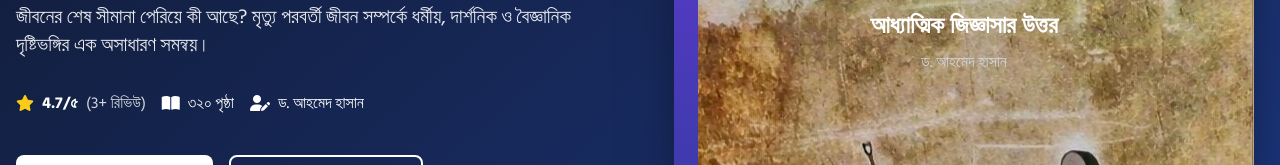
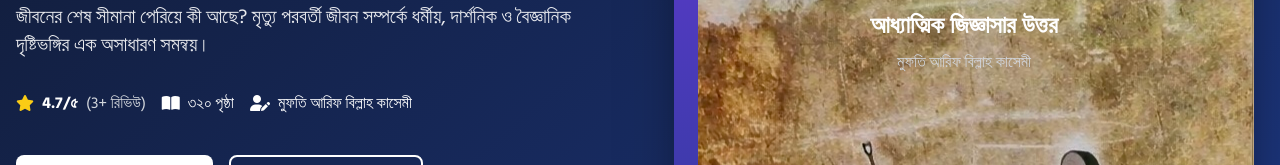
Before and after one commit to ha661bibullah/MyBook, a plain HTML site: page frontend/index.html in a window 1280 px wide. Shown: the part 589-754 px from the top of the page. Drawn offline with nearby package versions, Linux system fonts and the light colour scheme; no server answers.

Commit message:
new update

```diff
--- a/frontend/index.html
+++ b/frontend/index.html
@@ -7,7 +7,7 @@
     <!-- SEO Meta Tags -->
     <meta name="description" content="মৃত্যু ও তার পরে বইটি মৃত্যু পরবর্তী জীবন সম্পর্কে মানবজাতির চিরন্তন জিজ্ঞাসার উত্তর দেয়। ধর্ম, দর্শন, বিজ্ঞান ও আধ্যাত্মিকতার সমন্বয়ে রচিত এই বই বাংলাদেশের সেরা বেস্টসেলার বই।">
     <meta name="keywords" content="মৃত্যু, পরজীবন, আধ্যাত্মিকতা, বই, বাংলাদেশী বই, দর্শন, ধর্ম, বিজ্ঞান, মৃত্যু ভীতি, আত্মা, পুনর্জন্ম">
-    <meta name="author" content="ড. আহমেদ হাসান">
+    <meta name="author" content="মুফতি আরিফ বিল্লাহ কাসেমী">
     <meta property="og:title" content="মৃত্যু ও তার পরে - আধ্যাত্মিক জিজ্ঞাসার উত্তর">
     <meta property="og:description" content="মৃত্যু পরবর্তী জীবন সম্পর্কে ধর্মীয়, দার্শনিক ও বৈজ্ঞানিক দৃষ্টিভঙ্গির এক অসাধারণ সমন্বয়।">
     <meta property="og:image" content="https://images.unsplash.com/photo-1544716278-ca5e3f4abd8c?ixlib=rb-4.0.3&auto=format&fit=crop&w=580&h=907&q=80">
@@ -309,7 +309,7 @@
                         </div>
                         <div class="flex items-center">
                             <i class="fas fa-user-edit mr-2"></i>
-                            <span>ড. আহমেদ হাসান</span>
+                            <span>মুফতি আরিফ বিল্লাহ কাসেমী</span>
                         </div>
                     </div>
 
@@ -339,7 +339,7 @@
 
                                 <div class="text-center">
                                     <div class="text-white text-2xl font-bold mb-2">আধ্যাত্মিক জিজ্ঞাসার উত্তর</div>
-                                    <div class="text-gray-300">ড. আহমেদ হাসান</div>
+                                    <div class="text-gray-300">মুফতি আরিফ বিল্লাহ কাসেমী</div>
                                 </div>
 
                                 <div class="text-right">
@@ -535,12 +535,12 @@
             <div class="grid grid-cols-1 lg:grid-cols-2 desktop-grid-gap items-center">
                 <div class="text-center lg:text-left">
                     <div class="mb-8">
-                        <h3 class="text-3xl font-bold text-dark mb-2">ড. আহমেদ হাসান</h3>
+                        <h3 class="text-3xl font-bold text-dark mb-2">মুফতি আরিফ বিল্লাহ কাসেমী</h3>
                         <p class="text-gray-600 text-lg desktop-text-lg">দার্শনিক, গবেষক ও আধ্যাত্মিক লেখক</p>
                     </div>
 
                     <p class="text-gray-700 mb-6 text-lg desktop-text-lg">
-                        ড. আহমেদ হাসান ঢাকা বিশ্ববিদ্যালয়ের দর্শন বিভাগের অধ্যাপক হিসেবে ২০ বছর যাবৎ কর্মরত আছেন। তিনি দর্শনে পিএইচডি ডিগ্রী অর্জন করেছেন কেমব্রিজ বিশ্ববিদ্যালয় থেকে।
+                       মুফতি আরিফ বিল্লাহ কাসেমী ঢাকা বিশ্ববিদ্যালয়ের দর্শন বিভাগের অধ্যাপক হিসেবে ২০ বছর যাবৎ কর্মরত আছেন। তিনি দর্শনে পিএইচডি ডিগ্রী অর্জন করেছেন কেমব্রিজ বিশ্ববিদ্যালয় থেকে।
                     </p>
 
                     <p class="text-gray-700 mb-6 text-lg desktop-text-lg">
@@ -572,7 +572,7 @@
                         <div id="bookCover2" class="book-cover bg-cover bg-center bg-no-repeat rounded-lg shadow-2xl flex items-end justify-center overflow-hidden mx-auto" style="background-image: url('img/caver1.jpeg');">
                             <div class="w-full h-3/4 bg-gradient-to-t from-gray-900 to-transparent relative">
                                 <div class="absolute bottom-6 left-0 right-0 text-center text-white p-4">
-                                    <h4 class="text-2xl font-bold">ড. আহমেদ হাসান</h4>
+                                    <h4 class="text-2xl font-bold">মুফতি আরিফ বিল্লাহ কাসেমী</h4>
                                     <p class="text-gray-300">লেখক ও গবেষক</p>
                                 </div>
                             </div>
@@ -580,7 +580,7 @@
 
                         <div class="absolute -bottom-6 -right-6 bg-white p-4 rounded-lg shadow-lg">
                             <div class="text-center">
-                                <div class="author-signature text-2xl text-dark mb-1">আহমেদ হাসান</div>
+                                <div class="author-signature text-2xl text-dark mb-1">মুফতি আরিফ বিল্লাহ কাসেমী</div>
                                 <div class="text-xs text-gray-600">লেখকের স্বাক্ষর</div>
                             </div>
                         </div>
@@ -989,7 +989,7 @@
 
             <div class="border-t border-gray-800 mt-12 pt-8 text-center text-gray-500 text-sm">
                 <p>© ২০২৪ "মৃত্যু ও তার পরে"। সকল স্বত্ব সংরক্ষিত।</p>
-                <p class="mt-2">লেখক: ড. আহমেদ হাসান | প্রকাশক: প্রজন্ম প্রকাশনী</p>
+                <p class="mt-2">লেখক: মুফতি আরিফ বিল্লাহ কাসেমী | প্রকাশক: প্রজন্ম প্রকাশনী</p>
             </div>
         </div>
     </footer>
@@ -1023,7 +1023,7 @@
                         <p class="text-gray-700 italic">
                             "মৃত্যু জীবনের শেষ নয়, বরং এক ধরনের রূপান্তর। যেমন একটি কুঁড়ি ফুটে ফুল হয়ে যায়, তেমনি মৃত্যু আত্মার জন্য এক নতুন যাত্রার সূচনা।"
                         </p>
-                        <p class="text-right text-gray-600 mt-2">- ড. আহমেদ হাসান</p>
+                        <p class="text-right text-gray-600 mt-2">- মুফতি আরিফ বিল্লাহ কাসেমী</p>
                     </div>
 
                     <p class="text-gray-700 text-lg mb-4">
```
